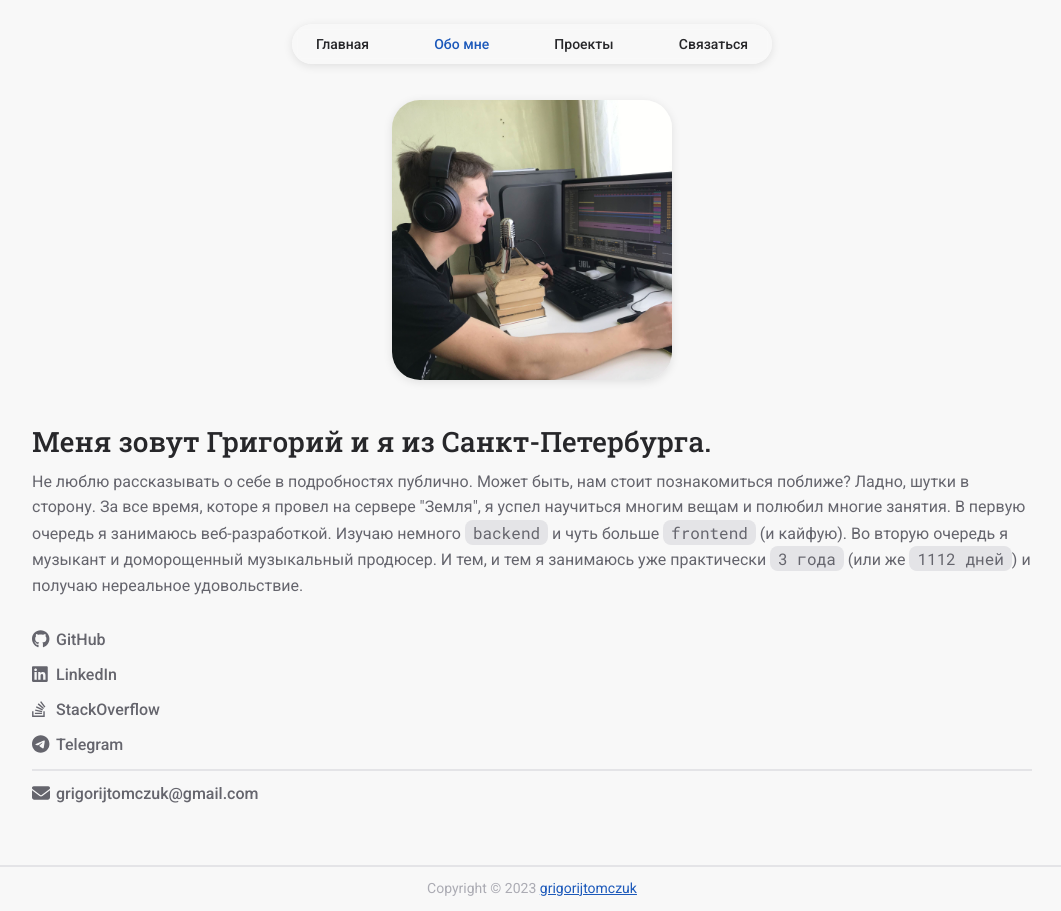
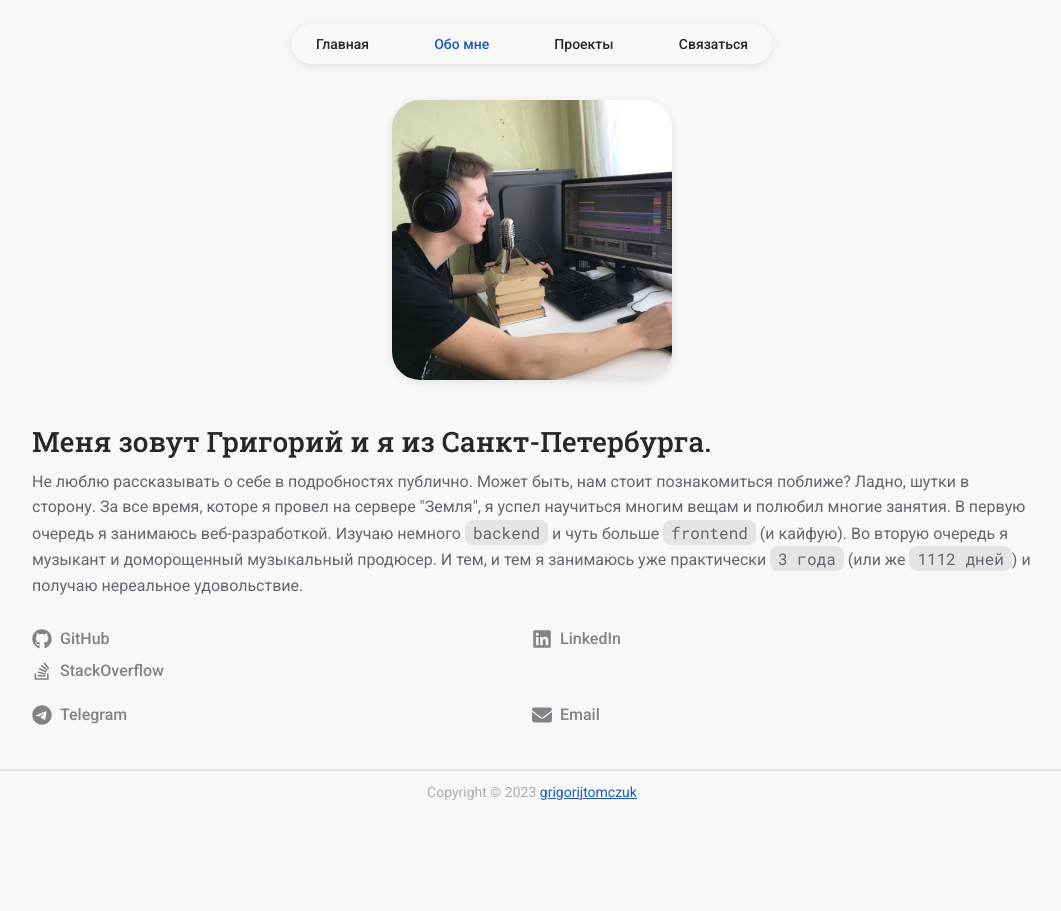
Before and after one commit to grigorijtomczuk/portfolio, a React (Create React App) app: page /#/about in a window 1280 px wide. Shown: the whole page, without its empty margins (103-1164 px from the left). After the commit the page ends 815 px from the top, so only its background shows below. Built offline with nearby package versions, Linux system fonts and the light colour scheme.

Commit message:
Improve social links styling

```diff
--- a/src/components/about/socials.tsx
+++ b/src/components/about/socials.tsx
@@ -36,6 +36,7 @@ const Socials = () => {
 				</a>
 			</div>
 
+			<div className="divider-wrapper">
 				<div className="social">
 					<a href={INFO.socials.telegram} target="_blank" rel="noreferrer">
 						<div className="social-icon">
@@ -46,13 +47,11 @@ const Socials = () => {
 				</div>
 
 				<div className="social">
-				<div className="email-wrapper">
 					<a href={`mailto:${INFO.main.email}`} rel="noreferrer">
 						<div className="social-icon">
-							<FontAwesomeIcon icon={faEnvelope} />
+							<FontAwesomeIcon icon={faEnvelope} className="social-icon" />
 						</div>
-
-						<div className="social-text">{INFO.main.email}</div>
+						<div className="social-text">Email</div>
 					</a>
 				</div>
 			</div>
--- a/src/components/about/styles/socials.css
+++ b/src/components/about/styles/socials.css
@@ -1,31 +1,37 @@
 @import "@/data/styles.css";
 
-.social,
-.email-wrapper {
-	padding-bottom: 15px;
+.social {
+	opacity: 0.8;
+	margin-bottom: 12px;
 }
 
-.social a,
-.email-wrapper a {
+.social a {
+	display: block;
+	height: 20px;
 	text-decoration: none;
 }
 
 .social-icon {
+	display: inline-block;
+	width: 20px;
+	height: 20px;
 	color: var(--secondary-color);
-	font-size: 18px;
+	text-align: center;
 	transition: color 0.3s ease;
 }
 
 .social-text {
-	margin-top: -20px;
-	padding-left: 24px;
+	display: inline-block;
+	margin-left: 8px;
 	color: var(--secondary-color);
 	font-weight: var(--font-bold);
 	font-size: 16px;
+	line-height: 20px;
+	vertical-align: middle;
 	transition: color 0.3s ease;
 }
 
-.email-wrapper {
+.divider-wrapper {
 	position: relative;
 	padding-top: 12px;
 	border-top: 2px solid var(--quaternary-color);
@@ -39,7 +45,20 @@
 }
 
 @media (max-width: 1280px) {
-	.socials {
+	.socials,
+	.divider-wrapper {
+		display: flex;
+		flex-direction: row;
+		flex-wrap: wrap;
+		align-items: stretch;
 		width: 100%;
 	}
+
+	.social {
+		flex-basis: calc(100% / 2);
+	}
+
+	.divider-wrapper {
+		border-top: 0;
+	}
 }
--- a/src/index.css
+++ b/src/index.css
@@ -2,6 +2,7 @@
 
 html {
 	scrollbar-gutter: stable;
+	-webkit-text-size-adjust: 100%;
 }
 
 body {
@@ -9,3 +10,7 @@ body {
 	font-family: var(--primary-font);
 	background-color: var(--white);
 }
+
+svg {
+	vertical-align: middle !important;
+}
--- a/src/pages/styles/homepage.css
+++ b/src/pages/styles/homepage.css
@@ -66,10 +66,12 @@
 }
 
 .homepage-social-icon {
-	width: 30px;
-	margin-right: 10px;
+	opacity: 0.8;
+	width: 36px;
+	height: 36px;
 	color: var(--secondary-color);
-	font-size: 32px;
+	font-size: 30px;
+	text-align: center;
 	transition: color 0.3s ease;
 }
 
@@ -152,4 +154,10 @@
 	.homepage-socials {
 		margin-top: 25px;
 	}
+
+	.homepage-social-icon {
+		width: 32px;
+		height: 32px;
+		font-size: 24px;
+	}
 }
```
Lines whose indentation alone changed are shown as unchanged.
